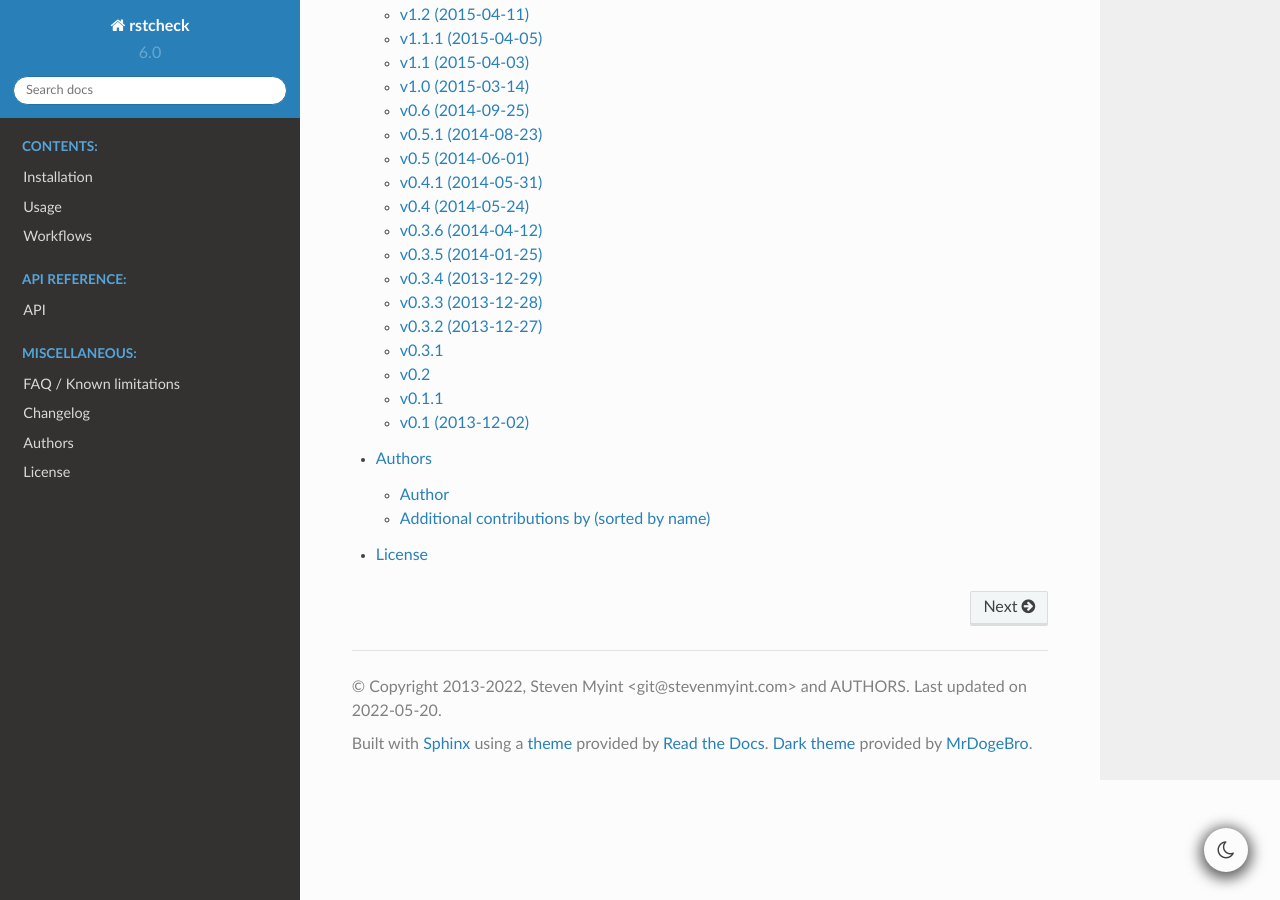
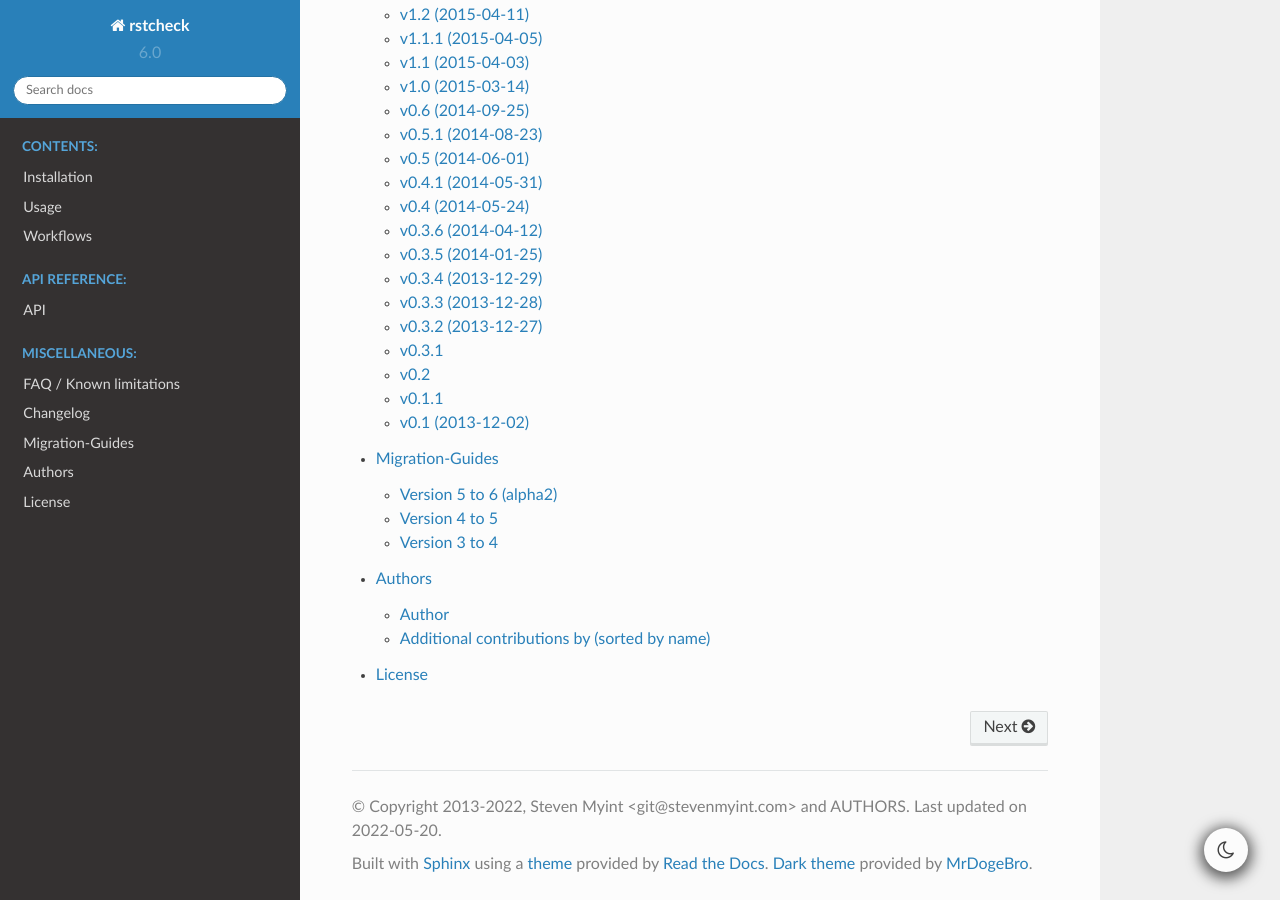
Before and after one commit to rstcheck/rstcheck, a Sphinx documentation site: the page built from docs/source/index.rst, in a window 1280 px wide and 900 px high, scrolled down 1696 px. Built offline with Sphinx 7.4.7 and the Read the Docs theme 2.0.0, drawn with Linux system fonts in a browser that asks for light colours; pages that are not in the unit, such as notebooks, are missing from menus; some of the changed lines change nothing that is shown.

Commit message:
add migration guides

```diff
--- a/docs/source/index.rst
+++ b/docs/source/index.rst
@@ -30,5 +30,6 @@ the syntax of reStructuredText and code blocks nested within it.
 
    faq
    changelog
+   migrations
    authors
    license
--- /dev/null
+++ b/docs/source/migrations.rst
@@ -0,0 +1,83 @@
+.. highlight:: console
+
+Migration-Guides
+================
+
+Only breaking changes are mentioned here. New features or fixes are only mentioned if they
+somehow correspond to a breaking change.
+
+
+.. contents::
+
+
+Version 5 to 6 (alpha2)
+-----------------------
+
+**Subject to change till final release**
+
+With version 6 the whole code base was restructured and with it the whole open library API
+has changed. A simple migration is not possible. Please see the :ref:`api:API` section or
+open an issue if you have open questions.
+
+
+Configuration file
+~~~~~~~~~~~~~~~~~~
+
+CLI options now overwrite settings in configuration files. Update your setup accordingly.
+
+The following configuration keys changed:
+
+- ``report`` renamed to ``report_level``
+- ``ignore_language`` renamed to ``ignore_languages``
+
+
+CLI
+~~~
+
+CLI options now overwrite settings in configuration files. Update your setup accordingly.
+
+Non existing files are silently ignored.
+
+The following CLI options changed:
+
+- ``--report`` renamed to ``--report-level`` and no longer accepts integers
+- ``--ignore-language`` renamed to ``--ignore-languages``
+- ``--ignore`` dropped -> use ``--ignore-languages``
+- ``--debug`` replaced with new ``--log-level`` -> use ``--log-level DEBUG``
+- ``--version`` dropped without replacement
+
+
+Sphinx features
+~~~~~~~~~~~~~~~
+
+Support for sphinx prior version 2.0 was dropped.
+
+Hardcoded default values for roles and directives coming from ``sphinx`` were dropped.
+If you encounter a lot of unknwon roles and directives this may be the reason
+(`Example issue <https://github.com/myint/rstcheck/issues/109>`__).
+
+To fix this simply add sphinx to the environment from where you run ``rstcheck``::
+
+   $ pip install sphinx  # directly
+
+   $ pip install rstcheck[sphinx]  # or via extra
+
+To check if sphinx support is activate run::
+
+   $ rstcheck --help | grep Sphinx
+
+
+Version 4 to 5
+--------------
+
+Nothing to do if you don't need the test suit of ``rstcheck``.
+
+Use ``tox`` to run test suite.
+
+
+Version 3 to 4
+--------------
+
+Use python 3.7 or newer to run ``rstcheck``.
+
+.. highlight:: default
```
